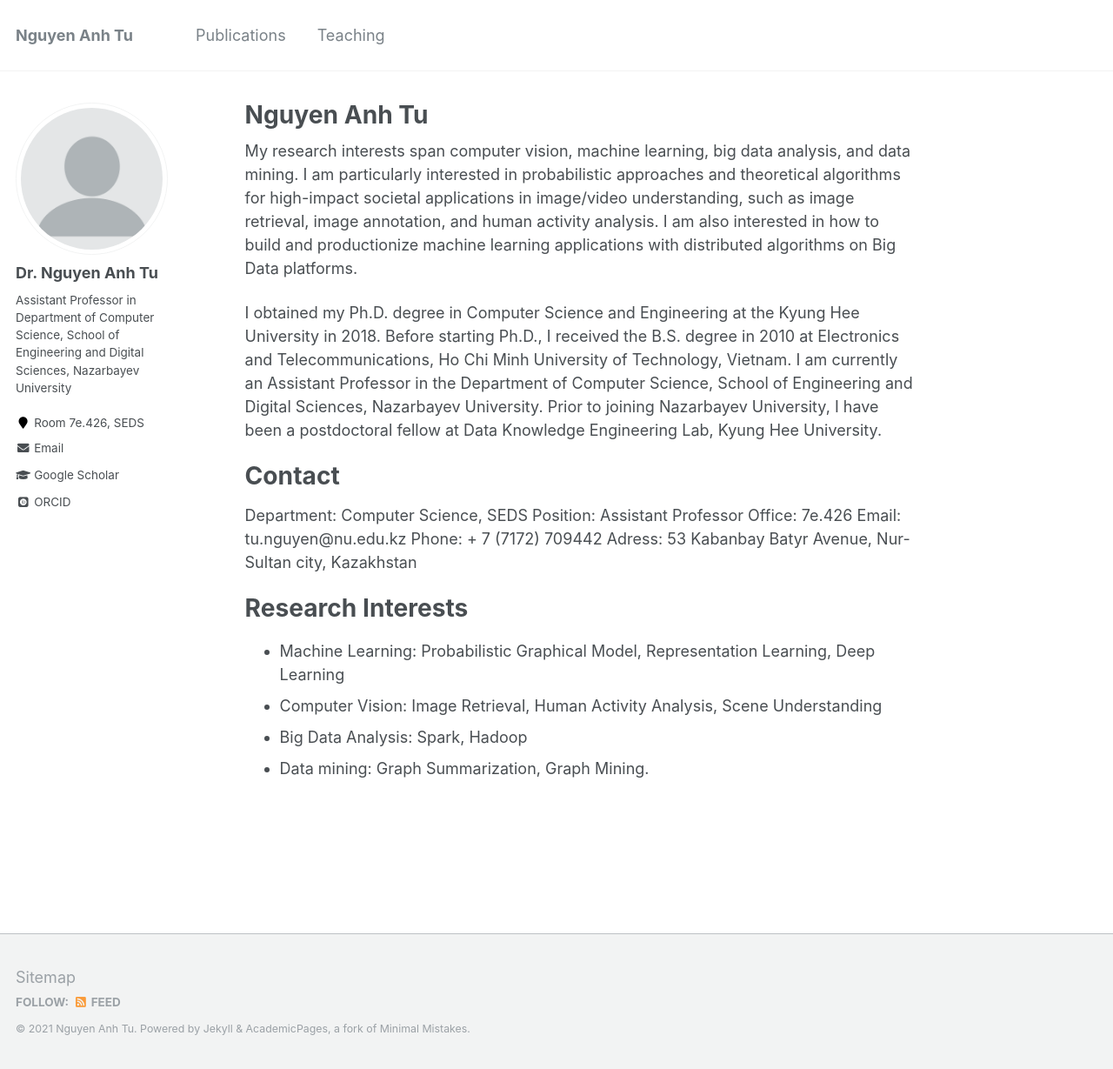
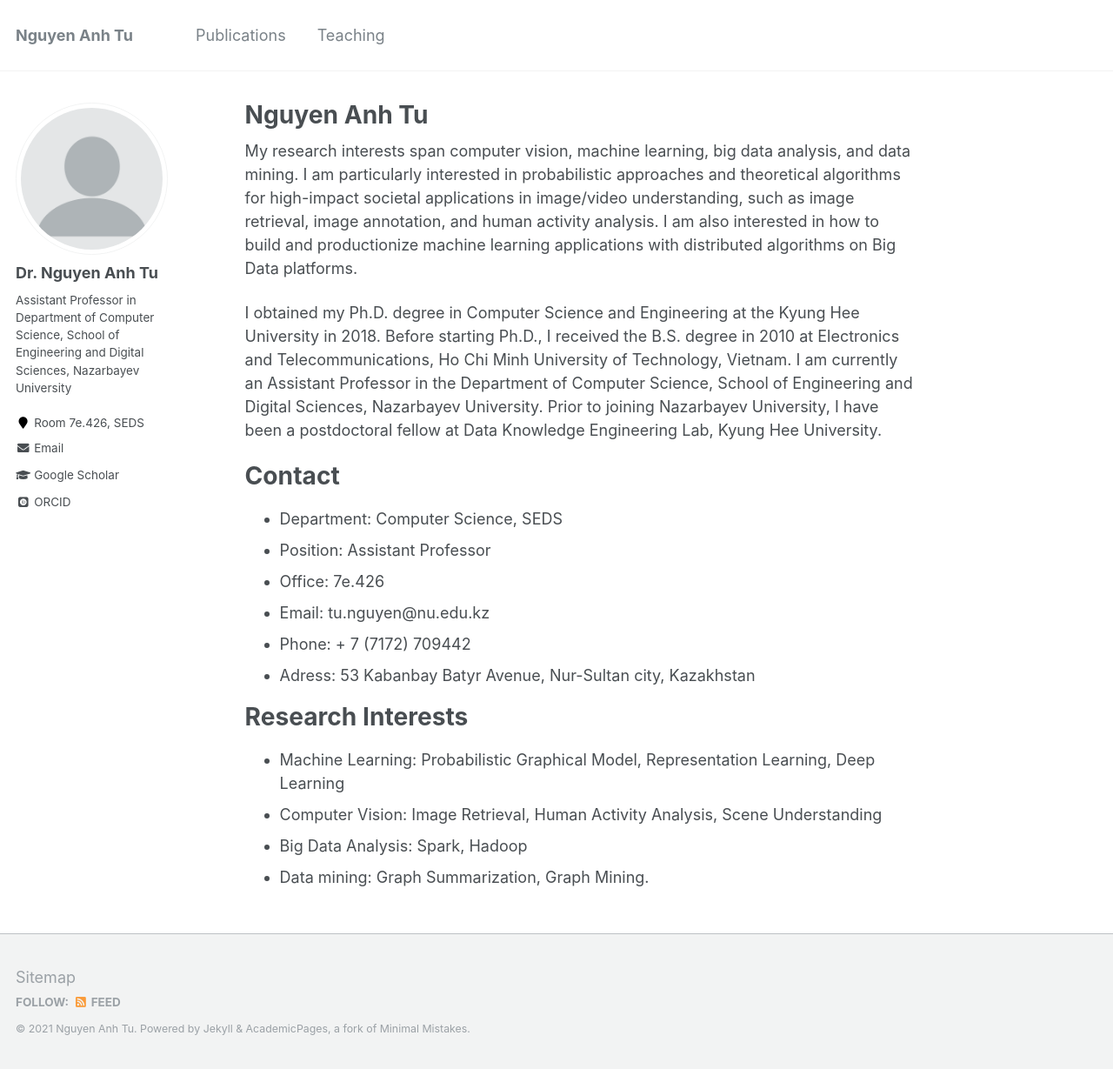
Before and after one commit to tunguyen87/homepage, a Jekyll site: the page built from _pages/about.md, in a window 1280 px wide and 1229 px high. Shown: the whole window at 87% size. Built offline with Jekyll 4.4.1, drawn with Linux system fonts in a browser that asks for light colours; some web fonts are replaced.

```diff
--- a/_pages/about.md
+++ b/_pages/about.md
@@ -14,12 +14,12 @@ I obtained my Ph.D. degree in Computer Science and Engineering at the Kyung Hee
 
 Contact
 ======
-Department: Computer Science, SEDS
-Position: Assistant Professor
-Office: 7e.426
-Email: tu.nguyen@nu.edu.kz
-Phone: + 7 (7172) 709442
-Adress: 53 Kabanbay Batyr Avenue, Nur-Sultan city, Kazakhstan
+- Department: Computer Science, SEDS
+- Position: Assistant Professor
+- Office: 7e.426
+- Email: tu.nguyen@nu.edu.kz
+- Phone: + 7 (7172) 709442
+- Adress: 53 Kabanbay Batyr Avenue, Nur-Sultan city, Kazakhstan
 
 Research Interests
 ==================
```
